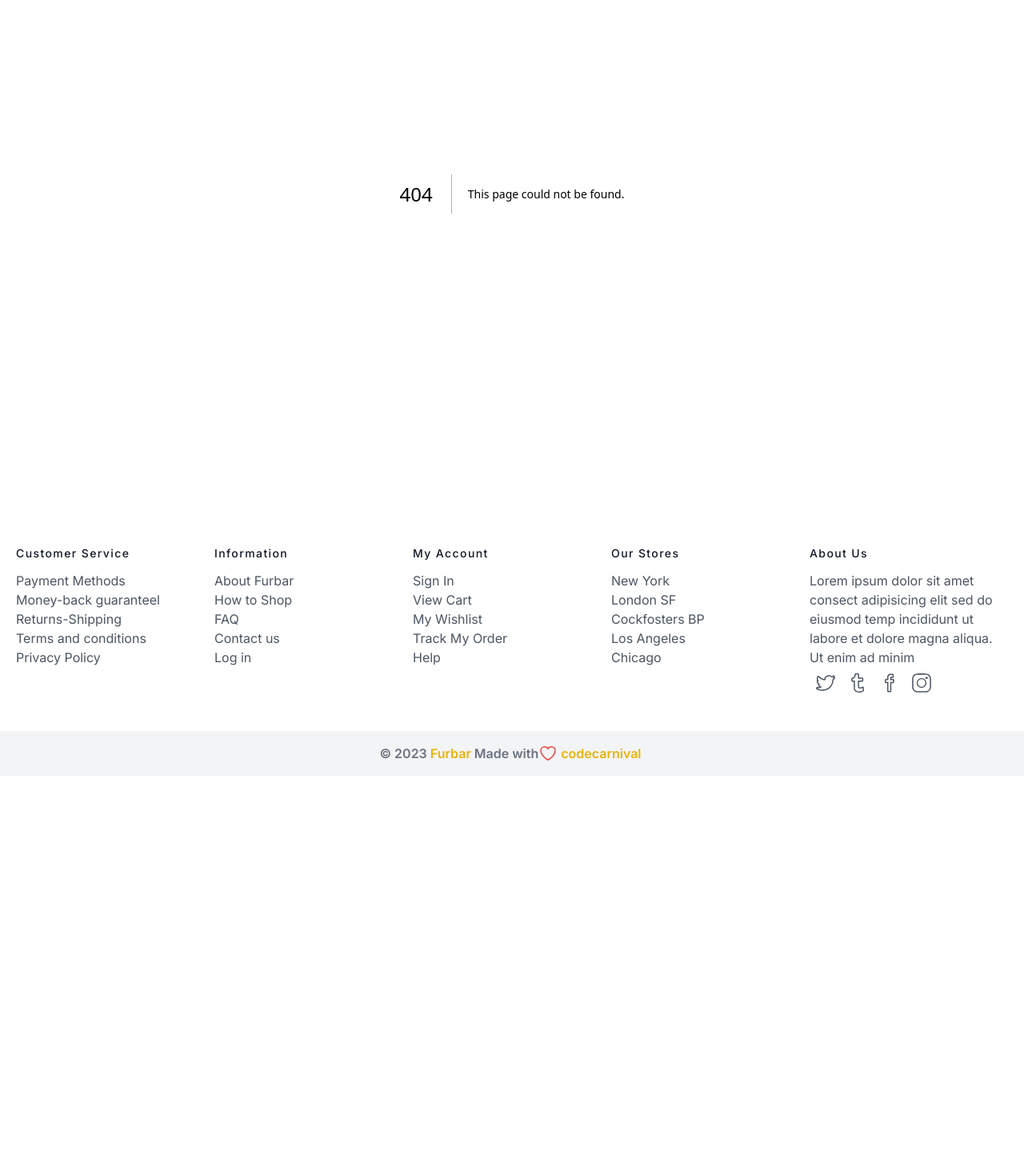
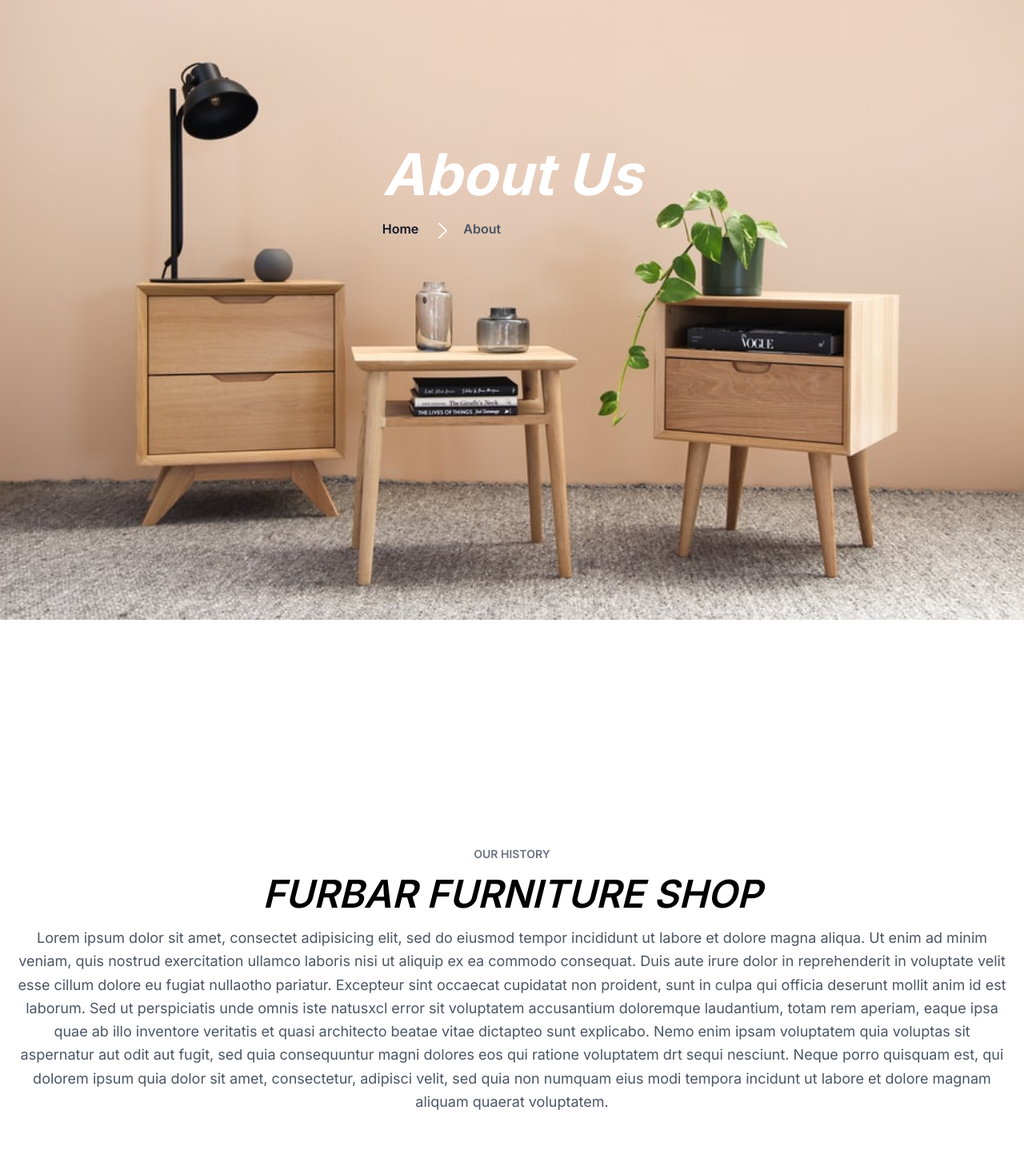
Before and after one commit to FarisSaputra03/furniture, a Next.js app: page /about in a window 1280 px wide. Before the commit this address had no page. Shown: the part 158-1596 px from the top of the page at 80% size. Before the commit the page ends 1128 px from the top, so only its background shows below. Built offline with nearby package versions, Linux system fonts and the light colour scheme.

Commit message:
membuat about

```diff
--- /dev/null
+++ b/src/app/about/page.tsx
@@ -0,0 +1,131 @@
+"use client";
+import React from "react";
+import Image from "next/image";
+import Link from "next/link";
+import { MdOutlineChair } from "react-icons/md";
+export default function About() {
+  return (
+    <div>
+      <div className="bg-white p-10"></div>
+      {
+        <div className="flex flex-col items-center justify-between">
+          <div className="relative w-full">
+            <div className="absolute -z-10 w-full">
+              <Image
+                src="/img/detail.jpg"
+                alt="background Image"
+                className="w-full"
+                width={1000}
+                height={1000}
+              />
+            </div>
+
+            {/* mobile */}
+            <div className="flex sm:hidden">
+              <div className="max-w-screen-lg m-auto h-[50vh] py-5 my-10 text-center text-xl rounded-2xl">
+                <h1 className="text-3xl text-white italic font-bold">
+                  About Us
+                </h1>
+                <div className="flex gap-3 text-base">
+                  <Link href="/">
+                    <p className="text-gray-900 font-semibold hover:text-yellow-500">
+                      Home
+                    </p>
+                  </Link>
+                  <svg
+                    xmlns="http://www.w3.org/2000/svg"
+                    fill="none"
+                    viewBox="0 0 20 20"
+                    stroke-width="1.5"
+                    stroke="currentColor"
+                    className="w-8 h-8 pb-2 text-white font-semibold"
+                  >
+                    <path
+                      stroke-linecap="round"
+                      stroke-linejoin="round"
+                      d="M8.25 4.5l7.5 7.5-7.5 7.5"
+                    />
+                  </svg>
+
+                  <p className="text-gray-600 font-semibold">About</p>
+                </div>
+              </div>
+            </div>
+
+            {/* desktop */}
+            <div className="hidden sm:flex">
+              <div className="max-w-screen-lg m-auto h-[70vh] py-5 my-60 text-center text-2xl rounded-2xl">
+                <h1 className="text-7xl text-white italic font-bold">
+                  About Us
+                </h1>
+                <div className="flex gap-3 pt-5 text-base">
+                  <Link href="/">
+                    <p className="text-gray-900 font-semibold hover:text-yellow-500">
+                      Home
+                    </p>
+                  </Link>
+                  <svg
+                    xmlns="http://www.w3.org/2000/svg"
+                    fill="none"
+                    viewBox="0 0 20 20"
+                    stroke-width="1.5"
+                    stroke="currentColor"
+                    className="w-8 h-8 pb-2 text-white font-semibold"
+                  >
+                    <path
+                      stroke-linecap="round"
+                      stroke-linejoin="round"
+                      d="M8.25 4.5l7.5 7.5-7.5 7.5"
+                    />
+                  </svg>
+
+                  <p className="text-gray-600 font-semibold">About</p>
+                </div>
+              </div>
+            </div>
+          </div>
+        </div>
+      }
+      {
+        <section className="text-gray-600 body-font">
+          <div className="container px-5 py-24 mx-auto">
+            <div className=" w-full mx-auto text-center">
+              <h2 className="text-sm title-font text-gray-500 font-semibold">
+                OUR HISTORY
+              </h2>
+              <h1 className="text-black italic py-4 text-5xl font-semibold">
+                FURBAR FURNITURE SHOP
+              </h1>
+              <p className="leading-relaxed text-lg">
+                Lorem ipsum dolor sit amet, consectet adipisicing elit, sed do
+                eiusmod tempor incididunt ut labore et dolore magna aliqua. Ut
+                enim ad minim veniam, quis nostrud exercitation ullamco laboris
+                nisi ut aliquip ex ea commodo consequat. Duis aute irure dolor
+                in reprehenderit in voluptate velit esse cillum dolore eu fugiat
+                nullaotho pariatur. Excepteur sint occaecat cupidatat non
+                proident, sunt in culpa qui officia deserunt mollit anim id est
+                laborum. Sed ut perspiciatis unde omnis iste natusxcl error sit
+                voluptatem accusantium doloremque laudantium, totam rem aperiam,
+                eaque ipsa quae ab illo inventore veritatis et quasi architecto
+                beatae vitae dictapteo sunt explicabo. Nemo enim ipsam
+                voluptatem quia voluptas sit aspernatur aut odit aut fugit, sed
+                quia consequuntur magni dolores eos qui ratione voluptatem drt
+                sequi nesciunt. Neque porro quisquam est, qui dolorem ipsum quia
+                dolor sit amet, consectetur, adipisci velit, sed quia non
+                numquam eius modi tempora incidunt ut labore et dolore magnam
+                aliquam quaerat voluptatem.
+              </p>
+              <div className="flex justify-center pt-8">
+                <span className="inline-block h-1 w-full rounded bg-yellow-400 mt-16 "></span>
+                <div className="text-yellow-500 flex">
+                  <MdOutlineChair size="8em" />
+                </div>
+                <span className="inline-block h-1 w-full rounded bg-yellow-400 mt-16"></span>
+              </div>
+            </div>
+          </div>
+        </section>
+      }
+    </div>
+  );
+}
--- a/src/components/navbar.tsx
+++ b/src/components/navbar.tsx
@@ -117,7 +117,7 @@ const Navbar = (props: Partial<NavbarProps>) => {
                 </MenubarTrigger>
               </MenubarMenu>
             </a>
-            <a href="#">
+            <a href="/about">
               <MenubarMenu>
                 <MenubarTrigger className="hover:text-yellow-500">
                   About
```
